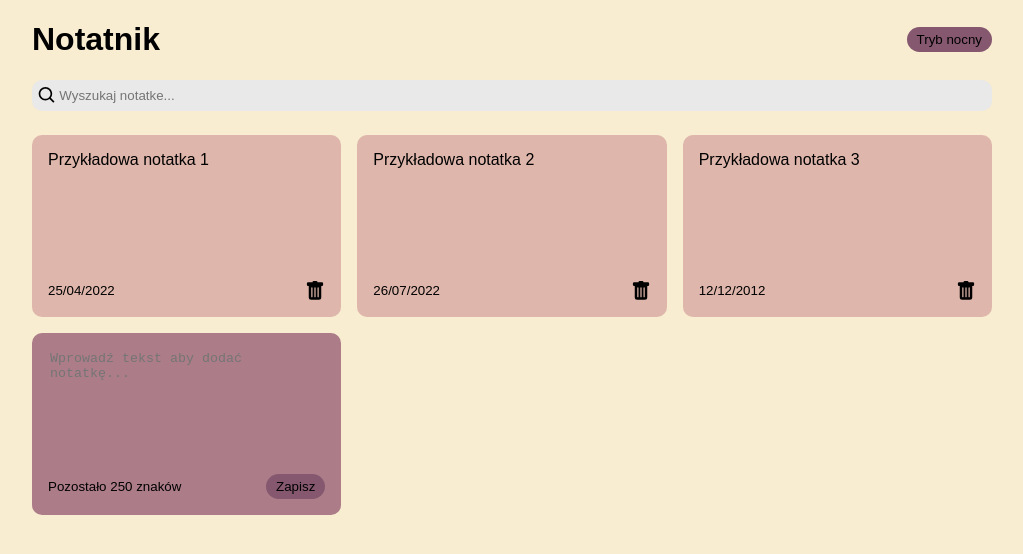
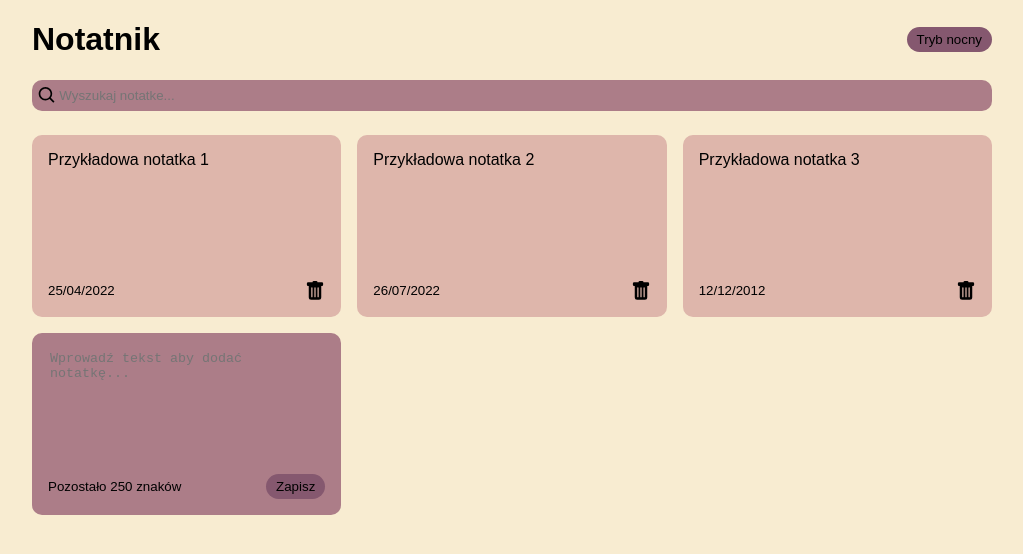
Before and after one commit to 1mlvn/react-notes, a React (Create React App) app: page / in a window 1280 px wide. Shown: the top 554 px of the page, without its empty margins (128-1151 px from the left). Built offline with nearby package versions, Linux system fonts and the light colour scheme.

Commit message:
Zmiana koloru search-baru

```diff
--- a/src/index.css
+++ b/src/index.css
@@ -79,7 +79,7 @@ textarea:focus {
 .search {
 	display: flex;
 	align-items: center;
-	background-color: rgb(233, 233, 233);
+	background-color: #AC7D88;
 	border-radius: 10px;
 	padding: 5px;
 	margin-bottom: 1.5em;
@@ -87,7 +87,7 @@ textarea:focus {
 
 .search input {
 	border: none;
-	background-color: rgb(233, 233, 233);
+	background-color: #AC7D88;
 	width: 100%;
 }
 
```
